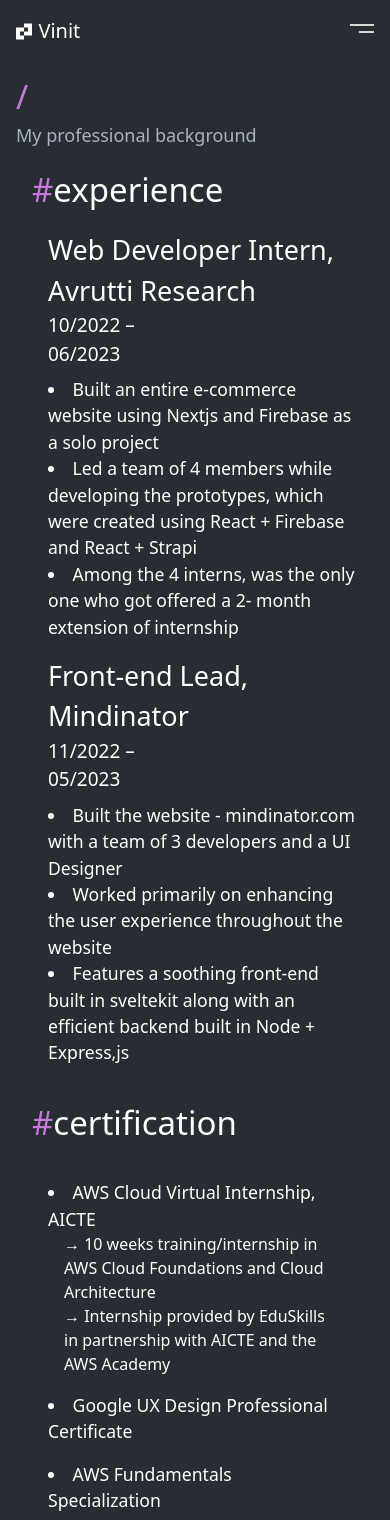
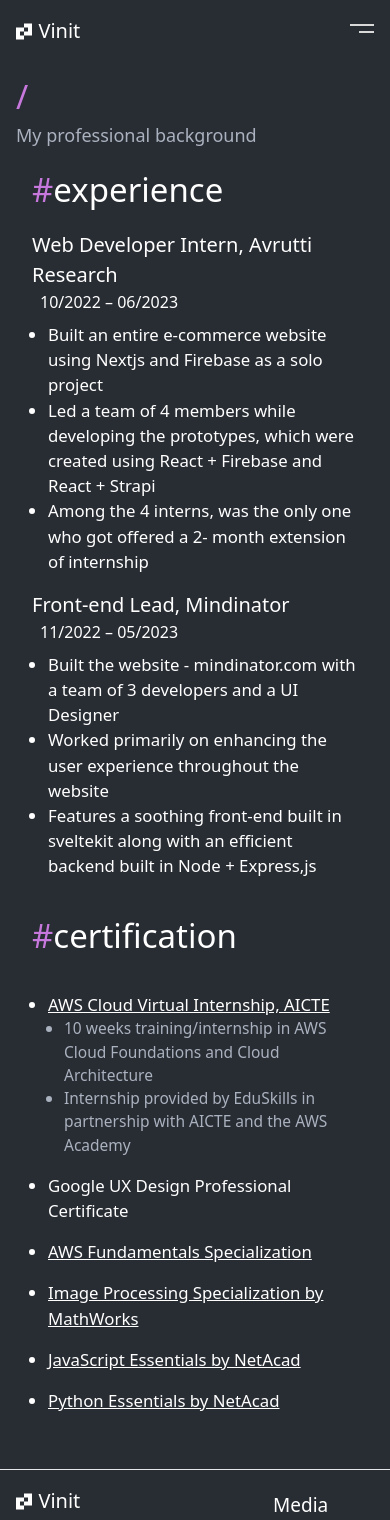
Before and after one commit to Vinit-Tiwari/portfolio, a SvelteKit app: page /experience in a window 390 px wide. Shown: the top 1520 px of the page. Built offline with nearby package versions, Linux system fonts and the light colour scheme.

Commit message:
updated experience page

```diff
--- a/src/routes/experience/+page.svelte
+++ b/src/routes/experience/+page.svelte
@@ -22,20 +22,25 @@
         />
       </span>
 
-      <span class="flex flex-col pl-[1rem] gap-[0.5rem]">
+      <span class="flex flex-col lg:pl-[1rem] gap-[0.5rem]">
         <span
           class="flex lg:gap-[1rem] flex-col lg:flex-row lg:items-center justify-between"
         >
-          <span class="flex text-[27px] w-full gap-[1rem] items-center">
+          <span
+            class="flex text-[20px] lg:text-[27px] w-full gap-[1rem] items-center"
+          >
             Web Developer Intern, Avrutti Research
           </span>
 
-          <span class="items-center w-full max-w-[10rem] flex text-[19px]"
+          <span
+            class="items-center pl-[0.5rem] lg:pl-[0rem] w-full max-w-[10rem] flex text-[16px] lg:text-[19px]"
             >10/2022 – 06/2023</span
           >
         </span>
 
-        <ul class="text-[1.1rem] list-disc list-inside">
+        <ul
+          class="text-[1.05rem] lg:text-[1.1rem] list-outside pl-[1rem] list-disc list-inside"
+        >
           <li>
             Built an entire e-commerce website using Nextjs and Firebase as a
             solo project
@@ -53,20 +58,25 @@
         </ul>
       </span>
 
-      <span class="flex flex-col pl-[1rem] gap-[0.5rem]">
+      <span class="flex flex-col lg:pl-[1rem] gap-[0.5rem]">
         <span
           class="flex lg:gap-[1rem] flex-col lg:flex-row lg:items-center justify-between"
         >
-          <span class="flex text-[27px] w-full gap-[1rem] items-center">
+          <span
+            class="flex text-[20px] lg:text-[27px] w-full gap-[1rem] items-center"
+          >
             Front-end Lead, Mindinator
           </span>
 
-          <span class="items-center w-full max-w-[10rem] flex text-[19px]"
+          <span
+            class="items-center pl-[0.5rem] lg:pl-[0rem] w-full max-w-[10rem] flex text-[16px] lg:text-[19px]"
             >11/2022 – 05/2023</span
           >
         </span>
 
-        <ul class="text-[1.1rem] list-disc list-inside">
+        <ul
+          class="text-[1.05rem] lg:text-[1.1rem] pl-[1rem] list-outside list-disc list-inside"
+        >
           <li>
             Built the website - mindinator.com with a team of 3 developers and a
             UI Designer
@@ -98,32 +108,69 @@
       </span>
 
       <ul
-        class="text-[1.1rem] list-disc list-inside flex flex-col p-[1rem] max-w-[66rem] w-full m-auto gap-[1rem]"
+        class="text-[1.05rem] lg:text-[1.1rem] list-outside lg:pl-[1rem] list-disc list-inside flex flex-col p-[1rem] max-w-[66rem] w-full m-auto gap-[1rem]"
       >
         <li>
-          AWS Cloud Virtual Internship, AICTE
-          <ul class="text-[1rem] pl-[1rem] list-inside">
+          <a
+            class="underline decoration-solid flex gap-[0.5rem] items-center"
+            href="https://drive.google.com/file/d/1iAur4r5zT1Yd99giscc792IVv3eix2nI/view"
+          >
+            AWS Cloud Virtual Internship, AICTE
+          </a>
+          <ul
+            class="text-[0.97rem] lg:text-[1rem] list-disc text-[#ABB2BF] list-outside pl-[1rem] list-inside"
+          >
             <li>
-              → 10 weeks training/internship in AWS Cloud Foundations and Cloud
+              10 weeks training/internship in AWS Cloud Foundations and Cloud
               Architecture
             </li>
 
             <li>
-              → Internship provided by EduSkills in partnership with AICTE and
-              the AWS Academy
+              Internship provided by EduSkills in partnership with AICTE and the
+              AWS Academy
             </li>
           </ul>
         </li>
 
         <li>Google UX Design Professional Certificate</li>
 
-        <li>AWS Fundamentals Specialization</li>
+        <li>
+          <a
+            class="underline decoration-solid flex gap-[0.5rem] items-center"
+            href="https://www.coursera.org/account/accomplishments/specialization/SJKDJPYBR7C2?utm_source=link&utm_medium=certificate&utm_content=cert_image&utm_campaign=sharing_cta&utm_product=s12n"
+          >
+            AWS Fundamentals Specialization
 
-        <li>Image Processing Specialization by MathWorks</li>
+          </a>
+        </li>
 
-        <li>JavaScript Essentials by NetAcad</li>
+        <li>
+          <a
+            href="https://www.coursera.org/account/accomplishments/specialization/GVQHTY3KKDMG?utm_source=link&utm_medium=certificate&utm_content=cert_image&utm_campaign=sharing_cta&utm_product=s12n"
+            class="flex underline decoration-solid gap-[0.5rem] items-center"
+          >
+            Image Processing Specialization by MathWorks
 
-        <li>Python Essentials by NetAcad</li>
+          </a>
+        </li>
+
+        <li>
+          <a
+            class="underline decoration-solid flex gap-[0.5rem] items-center"
+            href="https://drive.google.com/file/d/1wvFikehRCJO1isSkP3C9Ctdn8n87opNB/view"
+          >
+            JavaScript Essentials by NetAcad
+          </a>
+        </li>
+
+        <li>
+          <a
+            class="underline decoration-solid flex gap-[0.5rem] items-center"
+            href="https://drive.google.com/file/d/1RVJ0MH7r5bto2AOC-RdpKaoX7B1YgFDP/view"
+          >
+            Python Essentials by NetAcad
+          </a>
+        </li>
       </ul>
     </span>
   </span>
```
